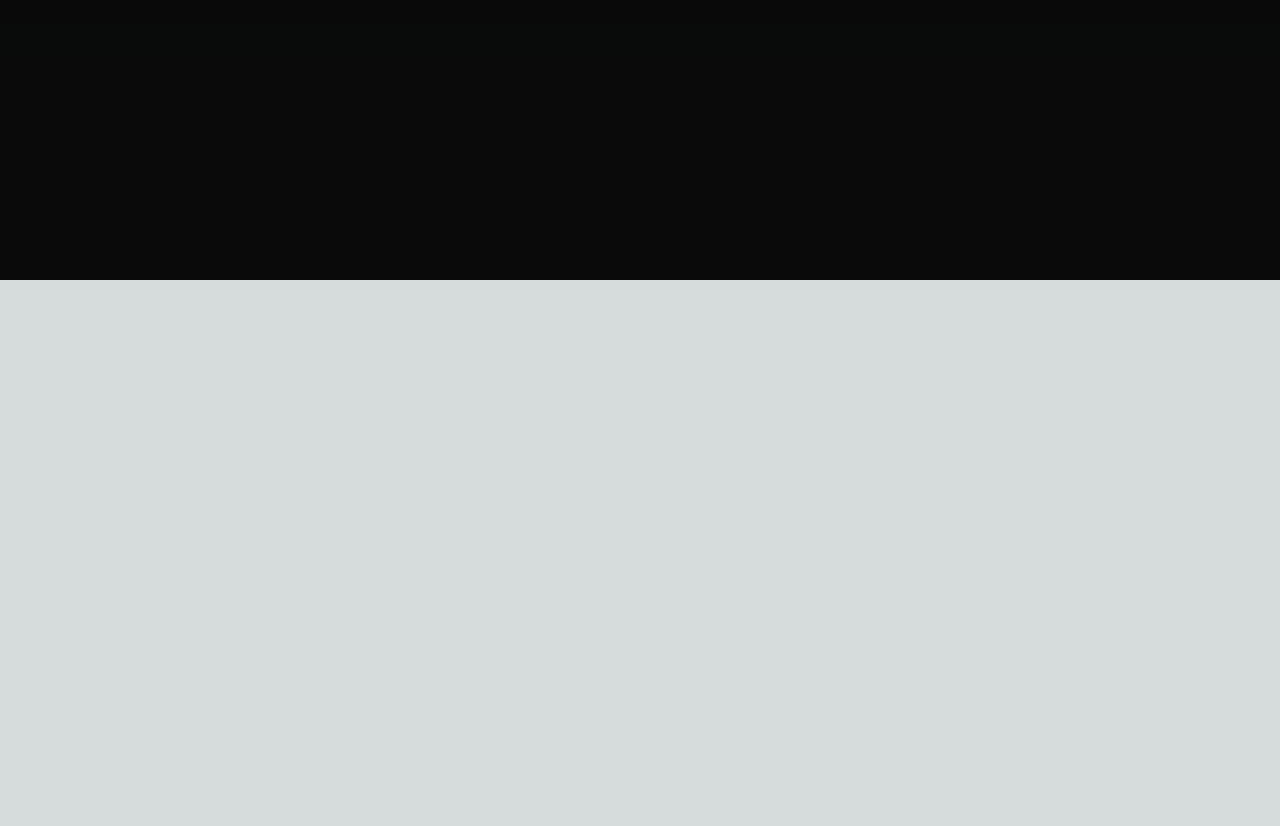
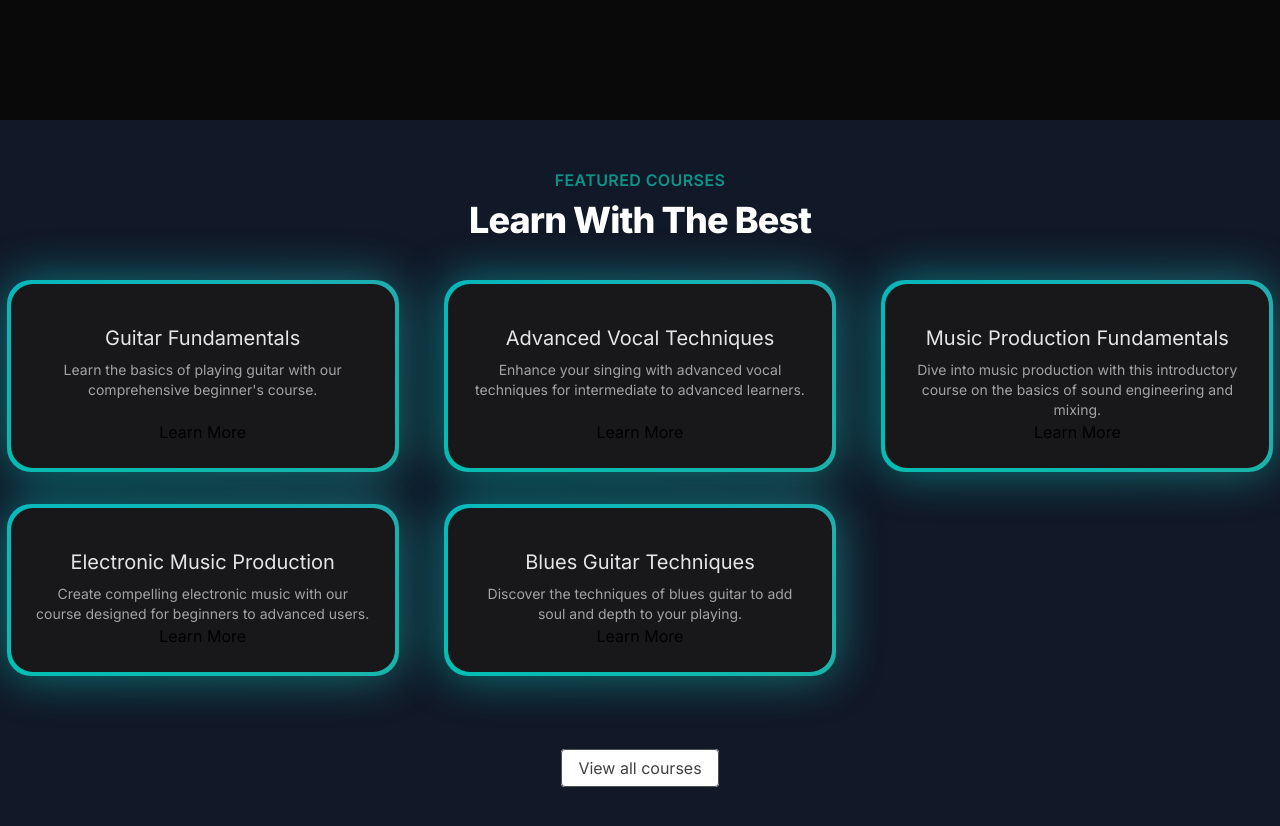
Before and after one commit to Nandini-Maheshwari/music-nextjs, a Next.js app: page / in a window 1280 px wide. Shown: the part 520-1346 px from the top of the page. Before the commit the page ends 800 px from the top, so only its background shows below. Built offline with nearby package versions, Linux system fonts and the light colour scheme.

Commit message:
Fwatured Courses & music-data

```diff
--- a/package.json
+++ b/package.json
@@ -11,7 +11,7 @@
   "dependencies": {
     "clsx": "^2.1.1",
     "framer-motion": "^11.1.7",
-    "next": "14.2.2",
+    "next": "^14.2.3",
     "react": "^18",
     "react-dom": "^18",
     "tailwind-merge": "^2.3.0"
--- a/src/app/page.tsx
+++ b/src/app/page.tsx
@@ -1,3 +1,4 @@
+import FeaturedCourses from "@/components/FeaturedCourses";
 import HeroSection from "@/components/HeroSection";
 import Image from "next/image";
 
@@ -5,6 +6,7 @@
   return (
     <main className="min-h-screen bg-black/[0.96] antialiased bg-grid-white/[0.02]">
       <HeroSection />
+      <FeaturedCourses />
     </main>
   );
 }
--- /dev/null
+++ b/src/components/FeaturedCourses.tsx
@@ -0,0 +1,58 @@
+'use client'
+
+import React from "react";
+import courseData from '../data/music_courses.json'
+import Link from "next/link";
+import { BackgroundGradient } from "./ui/background-gradient";
+
+interface Course{
+  id: number,
+  title: string,
+  slug: string,
+  description: string,
+  price: number,
+  instructor: string,
+  isFeatured: boolean,
+}
+
+export default function FeaturedCourses() {
+  const featuredCourses = courseData.courses.filter((course:Course) => course.isFeatured)
+
+  return (
+    <div className="py-12 bg-gray-900">
+      <div>
+        <div className="text-center">
+          <h2 className="text-base text-teal-600 font-semibold tracking-wide uppercase">FEATURED COURSES</h2>
+          <p className="mt-2 text-3xl leading-8 font-extrabold tracking-tight text-white sm:text-4xl">
+            Learn With The Best
+          </p>
+        </div>
+      </div>
+      <div className="mt-10">
+        <div className="grid grid-cols-1 sm:grid-cols-2 lg:grid-cols-3 gap-8 justify-center">
+          {featuredCourses.map((course:Course) => (
+            <div key={course.id} className="flex justify-center">
+              <BackgroundGradient
+              className="flex flex-col rounded-[22px] bg-white dark:bg-zinc-900 overflow-hidden h-full max-w-sm">
+                <div className="p-4 sm:p-6 flex flex-col items-center text-center flex-grow">
+                  <p className="text-lg sm:text-xl text-black mt-4 mb-2 dark:text-neutral-200">{course.title}</p>
+                  <p className="text-sm text-neutral-600 dark:text-neutral-400 flex-grow">{course.description}</p>
+                  <Link href={`/courses/${course.slug}`}>
+                    Learn More
+                  </Link>
+                </div>
+              </BackgroundGradient>
+            </div>
+          ))}
+        </div>
+      </div>
+      <div className="mt-20 text-center">
+        <Link href={"/courses"}
+        className="px-4 py-2 rounded border border-neutral-600 text-neutral-700 bg-white
+        hover:bg-gray-100 transition duration-200">
+          View all courses
+        </Link>
+      </div>
+    </div>
+  );
+}
--- /dev/null
+++ b/src/components/ui/background-gradient.tsx
@@ -0,0 +1,72 @@
+import { cn } from "@/utils/cn";
+import React from "react";
+import { motion } from "framer-motion";
+
+export const BackgroundGradient = ({
+  children,
+  className,
+  containerClassName,
+  animate = true,
+}: {
+  children?: React.ReactNode;
+  className?: string;
+  containerClassName?: string;
+  animate?: boolean;
+}) => {
+  const variants = {
+    initial: {
+      backgroundPosition: "0 50%",
+    },
+    animate: {
+      backgroundPosition: ["0, 50%", "100% 50%", "0 50%"],
+    },
+  };
+  return (
+    <div className={cn("relative p-[4px] group", containerClassName)}>
+      <motion.div
+        variants={animate ? variants : undefined}
+        initial={animate ? "initial" : undefined}
+        animate={animate ? "animate" : undefined}
+        transition={
+          animate
+            ? {
+                duration: 5,
+                repeat: Infinity,
+                repeatType: "reverse",
+              }
+            : undefined
+        }
+        style={{
+          backgroundSize: animate ? "400% 400%" : undefined,
+        }}
+        className={cn(
+          "absolute inset-0 rounded-3xl z-[1] opacity-60 group-hover:opacity-100 blur-xl  transition duration-500 will-change-transform",
+          " bg-[radial-gradient(circle_farthest-side_at_0_100%,#00ccb1,transparent),radial-gradient(circle_farthest-side_at_100%_0,#7b61ff,transparent),radial-gradient(circle_farthest-side_at_100%_100%,#ffc414,transparent),radial-gradient(circle_farthest-side_at_0_0,#1ca0fb,#141316)]"
+        )}
+      />
+      <motion.div
+        variants={animate ? variants : undefined}
+        initial={animate ? "initial" : undefined}
+        animate={animate ? "animate" : undefined}
+        transition={
+          animate
+            ? {
+                duration: 5,
+                repeat: Infinity,
+                repeatType: "reverse",
+              }
+            : undefined
+        }
+        style={{
+          backgroundSize: animate ? "400% 400%" : undefined,
+        }}
+        className={cn(
+          "absolute inset-0 rounded-3xl z-[1] will-change-transform",
+          "bg-[radial-gradient(circle_farthest-side_at_0_100%,#00ccb1,transparent),radial-gradient(circle_farthest-side_at_100%_0,#7b61ff,transparent),radial-gradient(circle_farthest-side_at_100%_100%,#ffc414,transparent),radial-gradient(circle_farthest-side_at_0_0,#1ca0fb,#141316)]"
+        )}
+      />
+
+      <div className={cn("relative z-10", className)}>{children}</div>
+    </div>
+  );
+};
--- a/src/data/music_courses.json
+++ b/src/data/music_courses.json
@@ -0,0 +1,104 @@
+{
+  "courses": [
+    {
+      "id": 1,
+      "title": "Guitar Fundamentals",
+      "slug": "guitar-fundamentals",
+      "description": "Learn the basics of playing guitar with our comprehensive beginner's course.",
+      "price": 99.99,
+      "instructor": "John Doe",
+      "isFeatured": true,
+      "image": "/courses/guitar.jpg"
+    },
+    {
+      "id": 2,
+      "title": "Piano for Beginners",
+      "slug": "piano-for-beginners",
+      "description": "Start your musical journey with foundational piano skills taught by expert instructors.",
+      "price": 109.99,
+      "instructor": "Jane Smith",
+      "isFeatured": false,
+      "image": "/courses/piano.jpg"
+    },
+    {
+      "id": 3,
+      "title": "Advanced Vocal Techniques",
+      "slug": "advanced-vocal-techniques",
+      "description": "Enhance your singing with advanced vocal techniques for intermediate to advanced learners.",
+      "price": 119.99,
+      "instructor": "Emily Johnson",
+      "isFeatured": true,
+      "image": "/courses/vocalist.jpg"
+    },
+    {
+      "id": 4,
+      "title": "Drumming Mastery",
+      "slug": "drumming-mastery",
+      "description": "Master the drums with our comprehensive course covering all skill levels.",
+      "price": 129.99,
+      "instructor": "Mike Brown",
+      "isFeatured": false,
+      "image": "/courses/drumming.jpg"
+    },
+    {
+      "id": 5,
+      "title": "Jazz Improvisation",
+      "slug": "jazz-improvisation",
+      "description": "Learn the art of jazz improvisation with this course designed for all levels.",
+      "price": 139.99,
+      "instructor": "Chris Davis",
+      "isFeatured": false,
+      "image": "/courses/jazz.jpg"
+    },
+    {
+      "id": 6,
+      "title": "Music Production Fundamentals",
+      "slug": "music-production-fundamentals",
+      "description": "Dive into music production with this introductory course on the basics of sound engineering and mixing.",
+      "price": 149.99,
+      "instructor": "Alex Wilson",
+      "isFeatured": true,
+      "image": "/courses/music-prod.jpg"
+    },
+    {
+      "id": 7,
+      "title": "Songwriting Essentials",
+      "slug": "songwriting-essentials",
+      "description": "Learn the essentials of songwriting to express your musical creativity.",
+      "price": 159.99,
+      "instructor": "Samantha Miller",
+      "isFeatured": false,
+      "image": "/courses/song-writing.jpg"
+    },
+    {
+      "id": 8,
+      "title": "Electronic Music Production",
+      "slug": "electronic-music-production",
+      "description": "Create compelling electronic music with our course designed for beginners to advanced users.",
+      "price": 169.99,
+      "instructor": "Luke Harris",
+      "isFeatured": true,
+      "image": "/courses/music-prod.jpg"
+    },
+    {
+      "id": 9,
+      "title": "Classical Music History",
+      "slug": "classical-music-history",
+      "description": "Explore the rich history of classical music from its origins to the present day.",
+      "price": 179.99,
+      "instructor": "Grace Lee",
+      "isFeatured": false,
+      "image": "/courses/classical-music.jpg"
+    },
+    {
+      "id": 10,
+      "title": "Blues Guitar Techniques",
+      "slug": "blues-guitar-techniques",
+      "description": "Discover the techniques of blues guitar to add soul and depth to your playing.",
+      "price": 189.99,
+      "instructor": "Ethan Moore",
+      "isFeatured": true,
+      "image": "/courses/blues.jpg"
+    }
+  ]
+}
```
Also changed, not shown: 1 other file (tests, documents, lock files or other folders).
